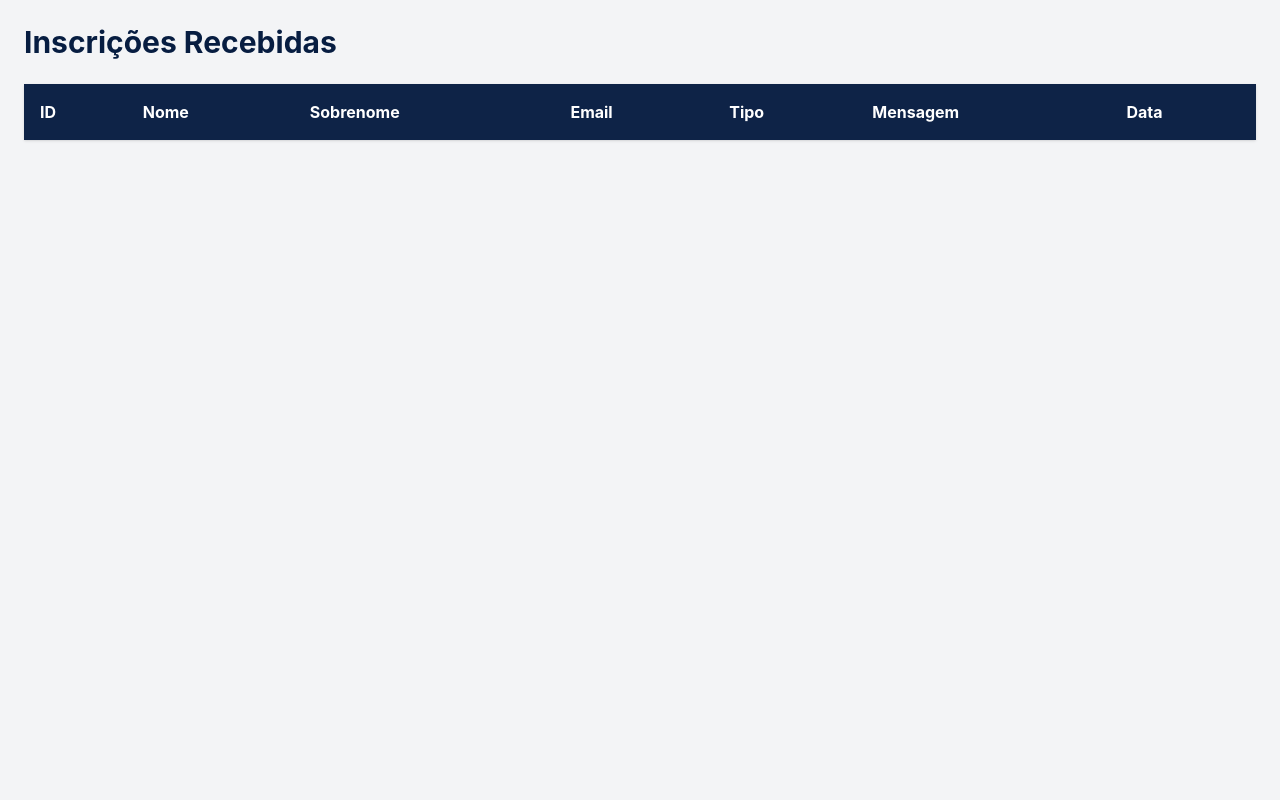
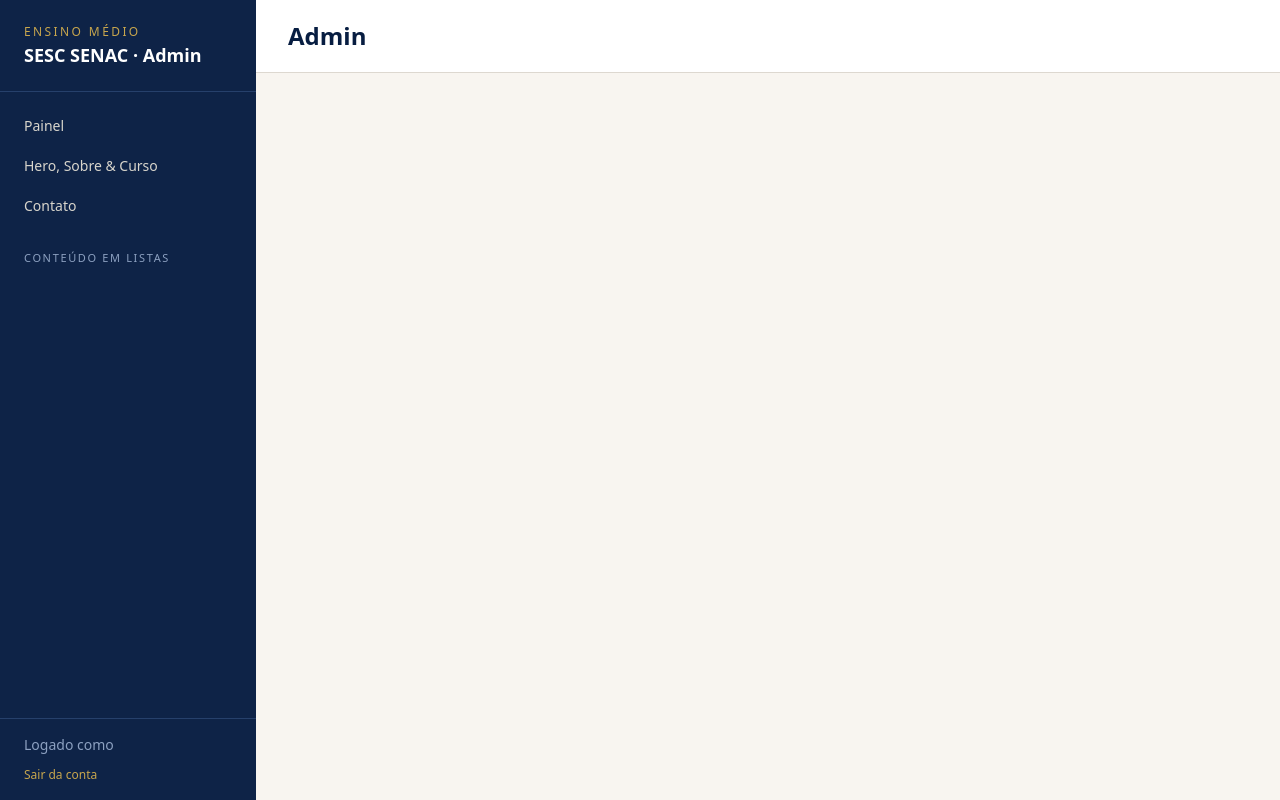
Before and after one commit to LuisGNespolo/InformativoSesc-Senac, a PHP site: page /admin.php in a window 1280 px wide. Run offline with PHP 8.4, Linux system fonts and the light colour scheme; data that the repository does not hold is empty; some libraries are stand-ins or nearby versions.

Commit message:
Criação do Repositório

```diff
--- a/admin.php
+++ b/admin.php
@@ -1,69 +1,77 @@
 <?php
 
-require_once "conexao.php";
+require_once __DIR__ . '/conexao.php';
 
-$sql = "SELECT * FROM inscricoes ORDER BY data_envio DESC";
-$stmt = $pdo->query($sql);
-$inscricoes = $stmt->fetchAll(PDO::FETCH_ASSOC);
+$tituloPagina = $tituloPagina ?? 'Admin';
+$paginaAtiva  = $paginaAtiva ?? '';
 
+function linkAtivo(string $chave, string $ativa): string
+{
+    return $chave === $ativa
+        ? 'bg-[#c59645] text-[#0e2347] font-semibold'
+        : 'text-[#d8d5cc] hover:bg-[#16305c] hover:text-white';
+}
 ?>
-
 <!DOCTYPE html>
 <html lang="pt-br">
-
 <head>
     <meta charset="UTF-8">
     <meta name="viewport" content="width=device-width, initial-scale=1.0">
-    <link rel="stylesheet" href="./assets/dist/output.css">
-    <title>Painel Administrativo</title>
+    <title><?= htmlspecialchars($tituloPagina) ?> · Admin SESC SENAC</title>
+    <script src="https://cdn.tailwindcss.com"></script>
+    <script>
+        tailwind.config = {
+            theme: {
+                extend: {
+                    colors: {
+                        navy: { DEFAULT: '#0e2347', dark: '#071d41', light: '#16305c' },
+                        cream: '#f8f5f0',
+                        gold: { DEFAULT: '#c59645', light: '#c8a64d' },
+                        line: '#ddd8d0',
+                    }
+                }
+            }
+        }
+    </script>
+    <link rel="stylesheet" href="assets/css/admin.css">
 </head>
-<body class="bg-gray-100">
-    <main class="max-w-7xl mx-auto p-6">
-        <h1 class="text-3xl font-bold text-[#071d41] mb-6">
-            Inscrições Recebidas
-        </h1>
-        <div class="overflow-x-auto bg-white shadow">
-            <table class="w-full text-left">
-                <thead class="bg-[#0e2347] text-white">
-                    <tr>
-                        <th class="p-4">ID</th>
-                        <th class="p-4">Nome</th>
-                        <th class="p-4">Sobrenome</th>
-                        <th class="p-4">Email</th>
-                        <th class="p-4">Tipo</th>
-                        <th class="p-4">Mensagem</th>
-                        <th class="p-4">Data</th>
-                    </tr>
-                </thead>
-                <tbody>
-                    <?php foreach ($inscricoes as $inscricao): ?>
-                        <tr class="border-b">
-                            <td class="p-4">
-                                <?= $inscricao["id"] ?>
-                            </td>
-                            <td class="p-4">
-                                <?= htmlspecialchars($inscricao["nome"]) ?>
-                            </td>
-                            <td class="p-4">
-                                <?= htmlspecialchars($inscricao["sobrenome"]) ?>
-                            </td>
-                            <td class="p-4">
-                                <?= htmlspecialchars($inscricao["email"]) ?>
-                            </td>
-                            <td class="p-4">
-                                <?= htmlspecialchars($inscricao["tipo"]) ?>
-                            </td>
-                            <td class="p-4">
-                                <?= htmlspecialchars($inscricao["mensagem"]) ?>
-                            </td>
-                            <td class="p-4">
-                                <?= $inscricao["data_envio"] ?>
-                            </td>
-                        </tr>
-                    <?php endforeach; ?>
-                </tbody>
-            </table>
-        </div>
-    </main>
-</body>
-</html>
+<body class="bg-cream text-[#1c2b3a] min-h-screen">
+    <div class="flex min-h-screen">
+        <!-- Sidebar -->
+        <aside class="w-64 shrink-0 bg-navy text-white flex flex-col">
+            <div class="px-6 py-6 border-b border-[#26406b]">
+                <p class="text-xs tracking-[0.2em] text-gold-light uppercase">Ensino Médio</p>
+                <h1 class="text-lg font-bold leading-tight mt-1">SESC SENAC · Admin</h1>
+            </div>
+            <nav class="flex-1 px-3 py-4 space-y-1 text-sm overflow-y-auto">
+                <a href="index.php" class="block px-3 py-2 rounded-md transition <?= linkAtivo('dashboard', $paginaAtiva) ?>">Painel</a>
+                <a href="configuracoes.php?aba=hero" class="block px-3 py-2 rounded-md transition <?= linkAtivo('configuracoes', $paginaAtiva) ?>">Hero, Sobre &amp; Curso</a>
+                <a href="configuracoes.php?aba=contato" class="block px-3 py-2 rounded-md transition <?= linkAtivo('contato', $paginaAtiva) ?>">Contato</a>
+
+                <p class="px-3 pt-5 pb-1 text-[11px] tracking-[0.15em] uppercase text-[#8ca0c0]">Conteúdo em listas</p>
+            </nav>
+            <div class="px-6 py-4 border-t border-[#26406b] text-sm">
+                <p class="text-[#8ca0c0]">Logado como</p>
+                <p class="font-semibold truncate"><?= htmlspecialchars($_SESSION['admin_usuario'] ?? '') ?></p>
+                <a href="logout.php" class="inline-block mt-3 text-xs text-gold-light hover:text-white transition">Sair da conta</a>
+            </div>
+        </aside>
+
+        <!-- Conteúdo -->
+        <div class="flex-1 flex flex-col min-w-0">
+            <header class="bg-white border-b border-line px-8 py-5">
+                <h2 class="text-2xl font-bold text-navy-dark"><?= htmlspecialchars($tituloPagina) ?></h2>
+            </header>
+            <main class="flex-1 px-8 py-8">
+                <?php if (!empty($_SESSION['flash_sucesso'])): ?>
+                    <div class="mb-6 px-4 py-3 border border-green-300 bg-green-50 text-green-800 text-sm rounded-md">
+                        <?= htmlspecialchars($_SESSION['flash_sucesso']) ?>
+                    </div>
+                    <?php unset($_SESSION['flash_sucesso']); ?>
+                <?php endif; ?>
+                <?php if (!empty($_SESSION['flash_erro'])): ?>
+                    <div class="mb-6 px-4 py-3 border border-red-300 bg-red-50 text-red-800 text-sm rounded-md">
+                        <?= htmlspecialchars($_SESSION['flash_erro']) ?>
+                    </div>
+                    <?php unset($_SESSION['flash_erro']); ?>
+                <?php endif; ?>
--- a/assets/dist/output.css
+++ b/assets/dist/output.css
@@ -8,9 +8,15 @@
       "Segoe UI Symbol", "Noto Color Emoji";
     --font-mono: ui-monospace, SFMono-Regular, Menlo, Monaco, Consolas, "Liberation Mono",
       "Courier New", monospace;
+    --color-red-50: oklch(97.1% 0.013 17.38);
+    --color-red-300: oklch(80.8% 0.114 19.571);
+    --color-red-800: oklch(44.4% 0.177 26.899);
     --color-orange-500: oklch(70.5% 0.213 47.604);
     --color-orange-600: oklch(64.6% 0.222 41.116);
     --color-yellow-400: oklch(85.2% 0.199 91.936);
+    --color-green-50: oklch(98.2% 0.018 155.826);
+    --color-green-300: oklch(87.1% 0.15 154.449);
+    --color-green-800: oklch(44.8% 0.119 151.328);
     --color-blue-500: oklch(62.3% 0.214 259.815);
     --color-blue-600: oklch(54.6% 0.245 262.881);
     --color-blue-700: oklch(48.8% 0.243 264.376);
@@ -296,6 +293,9 @@
   }
   .mt-2 {
     margin-top: calc(var(--spacing) * 2);
+  }
+  .mt-3 {
+    margin-top: calc(var(--spacing) * 3);
   }
   .mt-4 {
     margin-top: calc(var(--spacing) * 4);
@@ -380,6 +380,12 @@
   .min-h-\[310px\] {
     min-height: 310px;
   }
+  .min-h-screen {
+    min-height: 100vh;
+  }
+  .w-64 {
+    width: calc(var(--spacing) * 64);
+  }
   .w-full {
     width: 100%;
   }
@@ -404,11 +410,17 @@
   .max-w-xl {
     max-width: var(--container-xl);
   }
+  .min-w-0 {
+    min-width: 0px;
+  }
   .min-w-9 {
     min-width: calc(var(--spacing) * 9);
   }
   .flex-1 {
     flex: 1;
+  }
+  .shrink-0 {
+    flex-shrink: 0;
   }
   .border-collapse {
     border-collapse: collapse;
@@ -458,19 +470,29 @@
   .gap-8 {
     gap: calc(var(--spacing) * 8);
   }
-  .gap-14 {
-    gap: calc(var(--spacing) * 14);
+  :where(.space-y-1 > :not(:last-child)) {
+    --tw-space-y-reverse: 0;
+    margin-block-start: calc(var(--spacing) * var(--tw-space-y-reverse));
+    margin-block-end: calc(var(--spacing) * calc(1 - var(--tw-space-y-reverse)));
   }
   :where(.space-x-3 > :not(:last-child)) {
     --tw-space-x-reverse: 0;
     margin-inline-start: calc(calc(var(--spacing) * 3) * var(--tw-space-x-reverse));
     margin-inline-end: calc(calc(var(--spacing) * 3) * calc(1 - var(--tw-space-x-reverse)));
   }
+  .truncate {
+    overflow: hidden;
+    text-overflow: ellipsis;
+    white-space: nowrap;
+  }
   .overflow-hidden {
     overflow: hidden;
   }
   .overflow-x-auto {
     overflow-x: auto;
+  }
+  .overflow-y-auto {
+    overflow-y: auto;
   }
   .rounded {
     border-radius: 0.25rem;
@@ -493,11 +515,20 @@
     border-bottom-style: var(--tw-border-style);
     border-bottom-width: 1px;
   }
+  .border-\[\#26406b\] {
+    border-color: #26406b;
+  }
   .border-\[\#284066\] {
     border-color: #284066;
   }
   .border-\[\#ddd8d0\] {
     border-color: #ddd8d0;
+  }
+  .border-green-300 {
+    border-color: var(--color-green-300);
+  }
+  .border-red-300 {
+    border-color: var(--color-red-300);
   }
   .border-slate-300 {
     border-color: var(--color-slate-300);
@@ -608,6 +645,9 @@
   .px-6 {
     padding-inline: calc(var(--spacing) * 6);
   }
+  .px-8 {
+    padding-inline: calc(var(--spacing) * 8);
+  }
   .py-1 {
     padding-block: var(--spacing);
   }
@@ -620,6 +660,18 @@
   .py-3 {
     padding-block: calc(var(--spacing) * 3);
   }
+  .py-4 {
+    padding-block: calc(var(--spacing) * 4);
+  }
+  .py-5 {
+    padding-block: calc(var(--spacing) * 5);
+  }
+  .py-6 {
+    padding-block: calc(var(--spacing) * 6);
+  }
+  .py-8 {
+    padding-block: calc(var(--spacing) * 8);
+  }
   .py-12 {
     padding-block: calc(var(--spacing) * 12);
   }
@@ -628,6 +680,12 @@
   }
   .py-20 {
     padding-block: calc(var(--spacing) * 20);
+  }
+  .pt-5 {
+    padding-top: calc(var(--spacing) * 5);
+  }
+  .pb-1 {
+    padding-bottom: var(--spacing);
   }
   .text-center {
     text-align: center;
@@ -677,6 +735,9 @@
   .text-\[9px\] {
     font-size: 9px;
   }
+  .text-\[11px\] {
+    font-size: 11px;
+  }
   .text-\[15px\] {
     font-size: 15px;
   }
@@ -712,6 +773,10 @@
     --tw-font-weight: var(--font-weight-semibold);
     font-weight: var(--font-weight-semibold);
   }
+  .tracking-\[0\.2em\] {
+    --tw-tracking: 0.2em;
+    letter-spacing: 0.2em;
+  }
   .tracking-\[0\.15em\] {
     --tw-tracking: 0.15em;
     letter-spacing: 0.15em;
@@ -728,8 +793,17 @@
     --tw-tracking: var(--tracking-wider);
     letter-spacing: var(--tracking-wider);
   }
+  .text-\[\#0e2347\] {
+    color: #0e2347;
+  }
+  .text-\[\#1c2b3a\] {
+    color: #1c2b3a;
+  }
   .text-\[\#4d4d4d\] {
     color: #4d4d4d;
+  }
+  .text-\[\#8ca0c0\] {
+    color: #8ca0c0;
   }
   .text-\[\#071d41\] {
     color: #071d41;
@@ -1033,6 +1116,11 @@
     }
   }
 }
+@property --tw-space-y-reverse {
+  syntax: "*";
+  inherits: false;
+  initial-value: 0;
+}
 @property --tw-space-x-reverse {
   syntax: "*";
   inherits: false;
@@ -1189,6 +1277,7 @@
 @layer properties {
   @supports ((-webkit-hyphens: none) and (not (margin-trim: inline))) or ((-moz-orient: inline) and (not (color:rgb(from red r g b)))) {
     *, ::before, ::after, ::backdrop {
+      --tw-space-y-reverse: 0;
       --tw-space-x-reverse: 0;
       --tw-border-style: solid;
       --tw-gradient-position: initial;
--- a/index.php
+++ b/index.php
@@ -666,5 +666,4 @@
         </div>
     </footer>
 </body>
-
 </html>
```
Also changed, not shown: other parts of assets/dist/output.css (+21 -15 lines), auth.php (added, +55 -0 lines), conexao.php (+35 -13 lines), upload.php (added, +66 -0 lines).
